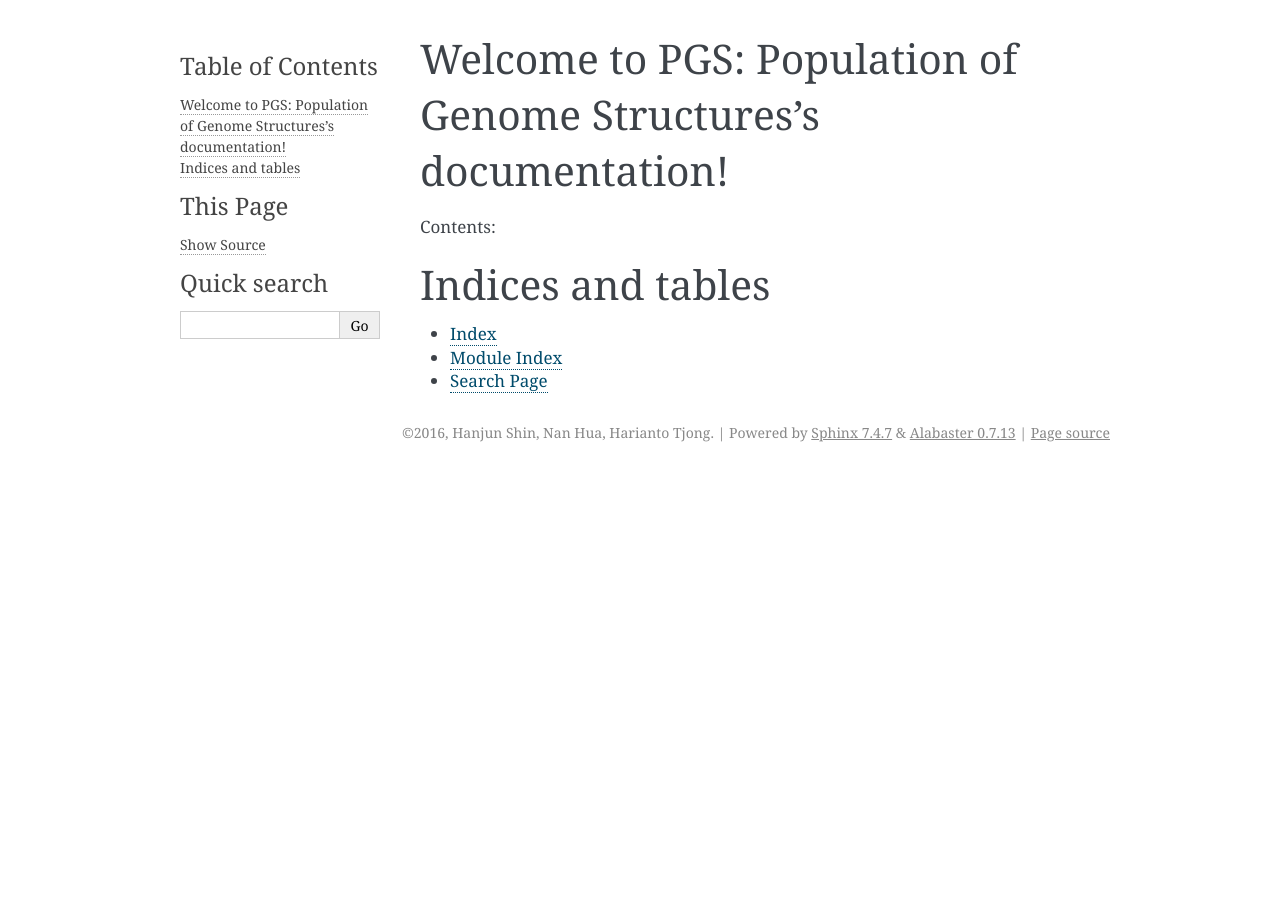
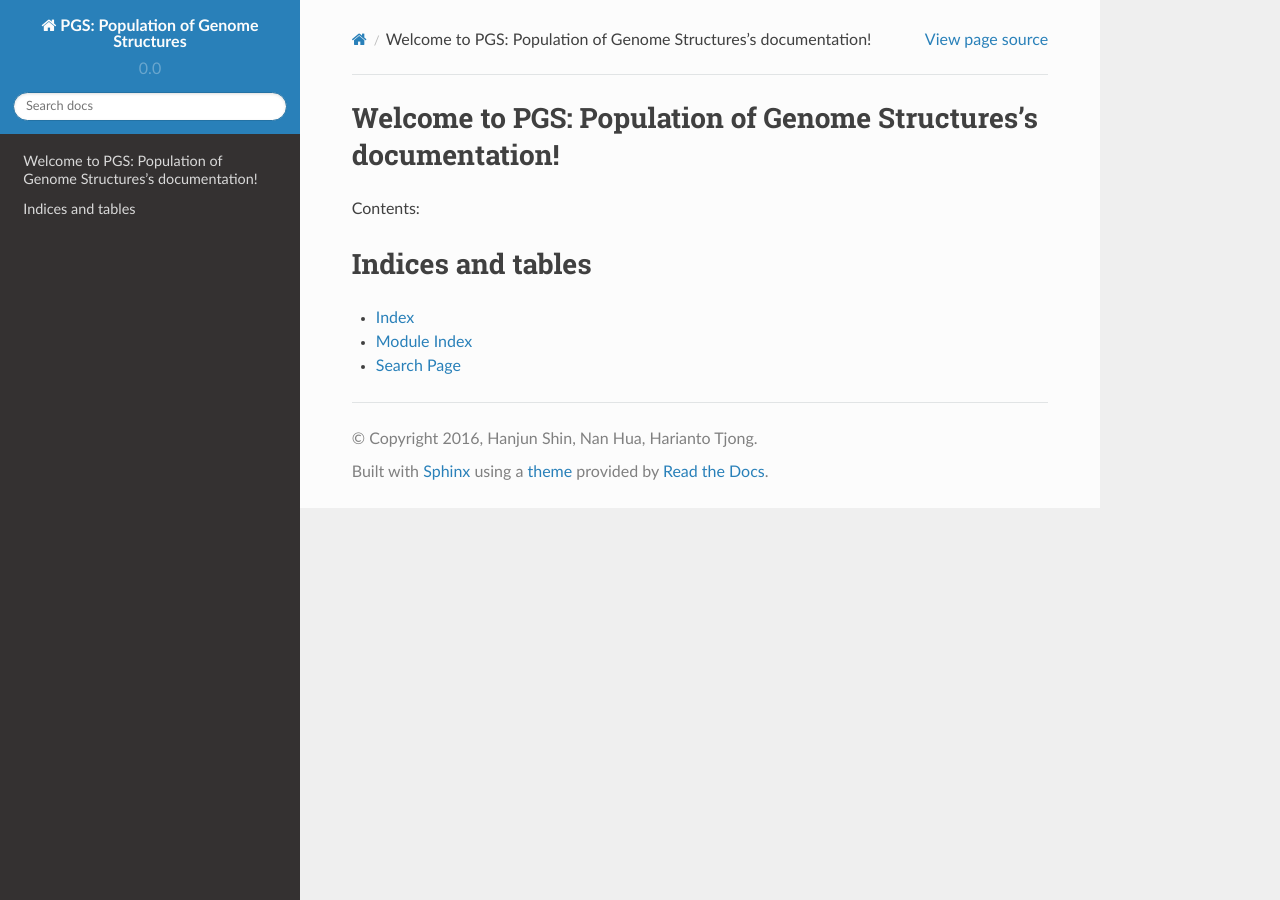
Before and after one commit to alberlab/pgs, a Sphinx documentation site: the page built from docs/index.rst, in a window 1280 px wide. Built offline with Sphinx 7.4.7 and the Read the Docs theme 2.0.0, drawn with Linux system fonts in a browser that asks for light colours.

Commit message:
update docs

```diff
--- a/docs/conf.py
+++ b/docs/conf.py
@@ -14,6 +14,7 @@
 
 import sys
 import os
+import re
 import shlex
 
 # If extensions (or modules to document with autodoc) are in another directory,
@@ -32,6 +33,7 @@ import shlex
 extensions = [
     'sphinx.ext.autodoc',
     'sphinx.ext.doctest',
+    'sphinx.ext.todo',
     'sphinx.ext.coverage',
     'sphinx.ext.mathjax',
     'sphinx.ext.viewcode',
@@ -60,10 +62,19 @@ author = u'Hanjun Shin, Nan Hua, Harianto Tjong'
 # |version| and |release|, also used in various other places throughout the
 # built documents.
 #
+def _get_version():
+    init = os.path.join('..', 'pgs.py')
+    with open(init) as fh:
+        text = fh.read()
+    version = re.search(
+        r'^__version__\s*=\s*[\'"]([^\'"]*)[\'"]',
+        text,
+        re.MULTILINE).group(1)
+    return version
+# The full version, including alpha/beta/rc tags.
+release = _get_version()
 # The short X.Y version.
-version = u'0.0.1'
-# The full version, including alpha/beta/rc tags.
-release = u'0.0.1'
+version = release.rsplit('.', maxsplit=1)[0]
 
 # The language for content autogenerated by Sphinx. Refer to documentation
 # for a list of supported languages.
@@ -114,7 +125,7 @@ todo_include_todos = False
 
 # The theme to use for HTML and HTML Help pages.  See the documentation for
 # a list of builtin themes.
-html_theme = 'alabaster'
+html_theme = 'sphinx_rtd_theme'
 
 # Theme options are theme-specific and customize the look and feel of a theme
 # further.  For a list of options available for each theme, see the
@@ -206,7 +217,7 @@ html_static_path = ['_static']
 #html_search_scorer = 'scorer.js'
 
 # Output file base name for HTML help builder.
-htmlhelp_basename = 'PGSPopulationofGenomeStructuresdoc'
+htmlhelp_basename = 'PGSdoc'
 
 # -- Options for LaTeX output ---------------------------------------------
 
@@ -228,7 +239,7 @@ latex_elements = {
 # (source start file, target name, title,
 #  author, documentclass [howto, manual, or own class]).
 latex_documents = [
-  (master_doc, 'PGSPopulationofGenomeStructures.tex', u'PGS: Population of Genome Structures Documentation',
+  (master_doc, 'PGS.tex', u'PGS: Population of Genome Structures Documentation',
    u'Hanjun Shin, Nan Hua, Harianto Tjong', 'manual'),
 ]
 
@@ -258,7 +269,7 @@ latex_documents = [
 # One entry per manual page. List of tuples
 # (source start file, name, description, authors, manual section).
 man_pages = [
-    (master_doc, 'pgspopulationofgenomestructures', u'PGS: Population of Genome Structures Documentation',
+    (master_doc, 'pgs', u'PGS: Population of Genome Structures Documentation',
      [author], 1)
 ]
 
@@ -272,8 +283,8 @@ man_pages = [
 # (source start file, target name, title, author,
 #  dir menu entry, description, category)
 texinfo_documents = [
-  (master_doc, 'PGSPopulationofGenomeStructures', u'PGS: Population of Genome Structures Documentation',
-   author, 'PGSPopulationofGenomeStructures', 'One line description of project.',
+  (master_doc, 'PGS', u'PGS: Population of Genome Structures Documentation',
+   author, 'PGS', 'One line description of project.',
    'Miscellaneous'),
 ]
 
```
